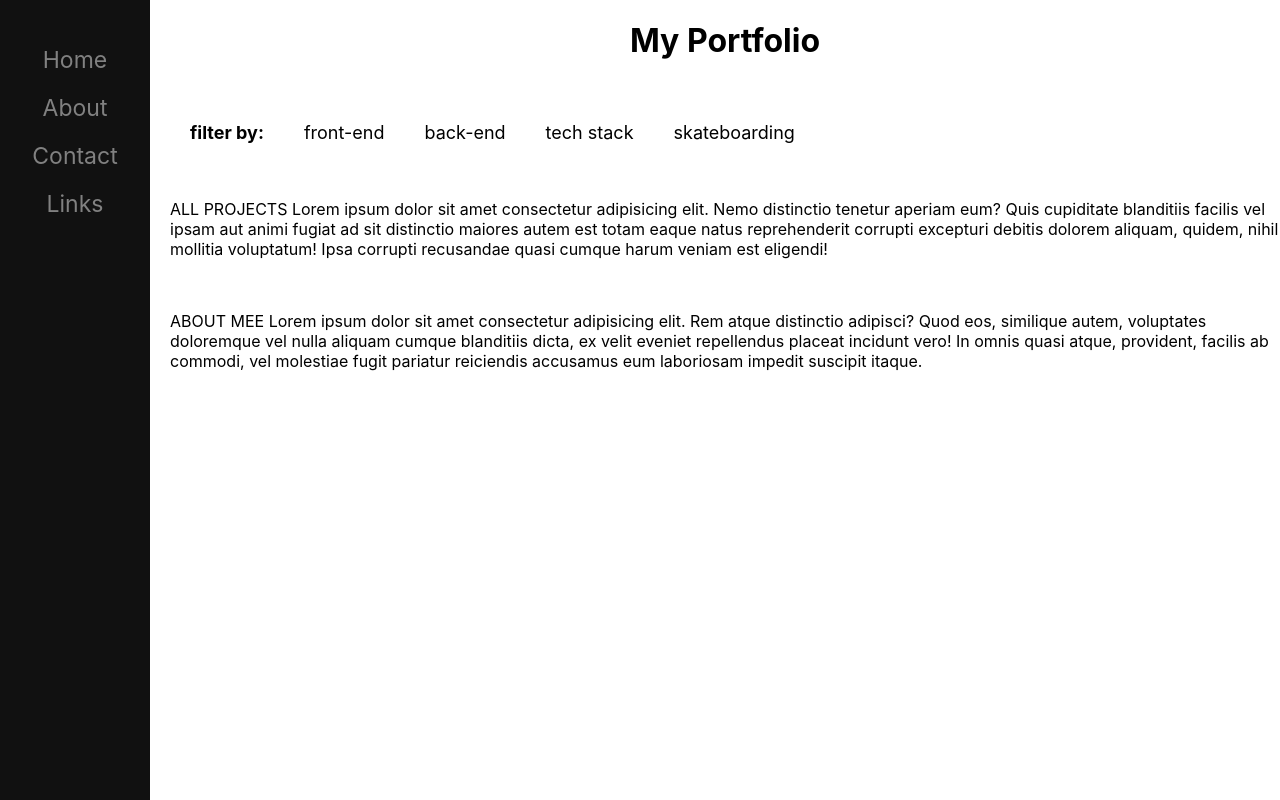
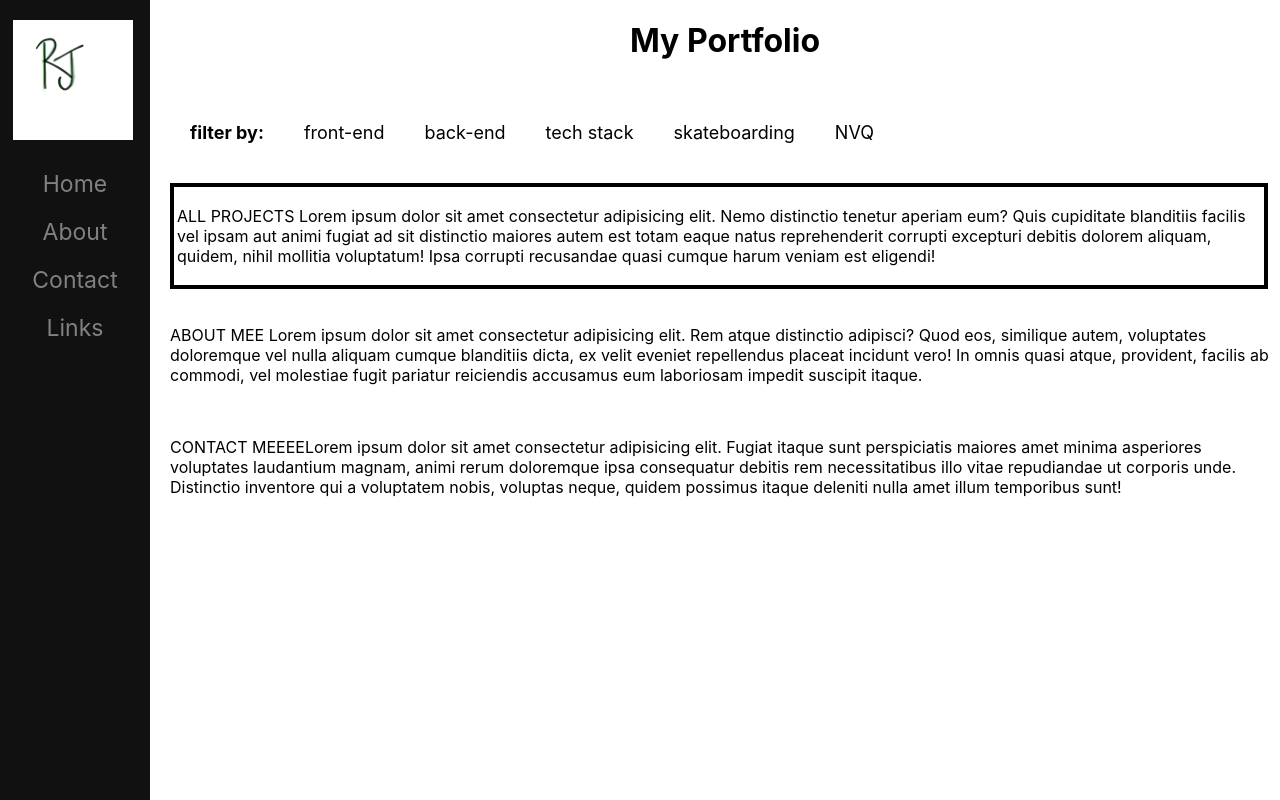
Before and after one commit to rotimijoseph/rj-portfolio, a React (Create React App) app: page / in a window 1280 px wide. Shown: the top 800 px of the page. Built offline with nearby package versions, Linux system fonts and the light colour scheme.

Commit message:
add temporary logo to portfolio and change a few bits and bobs

```diff
--- a/src/App.css
+++ b/src/App.css
@@ -5,7 +5,9 @@
   "sidenav header"
   "sidenav navacross"
   "sidenav content"
-  "sidenav about-me";
+  "sidenav content2"
+  "sidenav content3";
+
 }
 
 h1 {
@@ -25,6 +27,9 @@ h1 {
 
 .grid-item-4 {
   grid-area: content;
+  padding: 3px;
+  margin-left: 0;
+  margin-right: 12px;
 }
 
 .side-nav {
@@ -88,3 +93,14 @@ h1 {
 .bolded {
   font-weight: bold;
 }
+
+.rjLogo {
+  width: 80%;
+  height: auto;
+  margin-left: 13px
+}
+
+.all-projects {
+  border: solid 4px black;
+
+}
--- a/src/App.js
+++ b/src/App.js
@@ -1,6 +1,7 @@
 import "./App.css";
 import AboutMe from "./Components/AboutMe";
 import AllProjects from "./Components/AllProjects";
+import ContactMe from "./Components/ContactMe";
 import Header from "./Components/Header";
 import NavAcross from "./Components/NavAcross";
 import SideNav from "./Components/SideNav";
@@ -13,6 +14,7 @@ function App() {
       <SideNav />
       <AllProjects />
       <AboutMe />
+      <ContactMe />
     </div>
   );
 }
--- a/src/Components/ContactMe.jsx
+++ b/src/Components/ContactMe.jsx
@@ -0,0 +1,7 @@
+const ContactMe = () => {
+    return (
+        <p>CONTACT MEEEELorem ipsum dolor sit amet consectetur adipisicing elit. Fugiat itaque sunt perspiciatis maiores amet minima asperiores voluptates laudantium magnam, animi rerum doloremque ipsa consequatur debitis rem necessitatibus illo vitae repudiandae ut corporis unde. Distinctio inventore qui a voluptatem nobis, voluptas neque, quidem possimus itaque deleniti nulla amet illum temporibus sunt!</p>
+    )
+}
+
+export default ContactMe
--- a/src/Components/NavAcross.jsx
+++ b/src/Components/NavAcross.jsx
@@ -7,6 +7,7 @@ const NavAcross = () => {
                 <li><a href="/backend">back-end</a></li>
                 <li><a href="/techstack">tech stack</a></li>
                 <li><a href="/skateboarding">skateboarding</a></li>
+                <li><a href="/nvq">NVQ</a></li>
             </ul>
         </nav>
     )
--- a/src/Components/SideNav.jsx
+++ b/src/Components/SideNav.jsx
@@ -1,6 +1,11 @@
+import rjLogo from "./rjLogo.png"
+
 const SideNav = () => {
     return (
         <nav class="grid-item-2 side-nav">
+            <div>
+            <img src={rjLogo} alt="rj spellout logo" class="rjLogo"/>
+            </div>
             <ul>
                 <li><a href="/">Home</a></li>
                 <li><a href="/about">About</a></li>
```
Also changed, not shown: src/Components/rjLogo.png (added).
